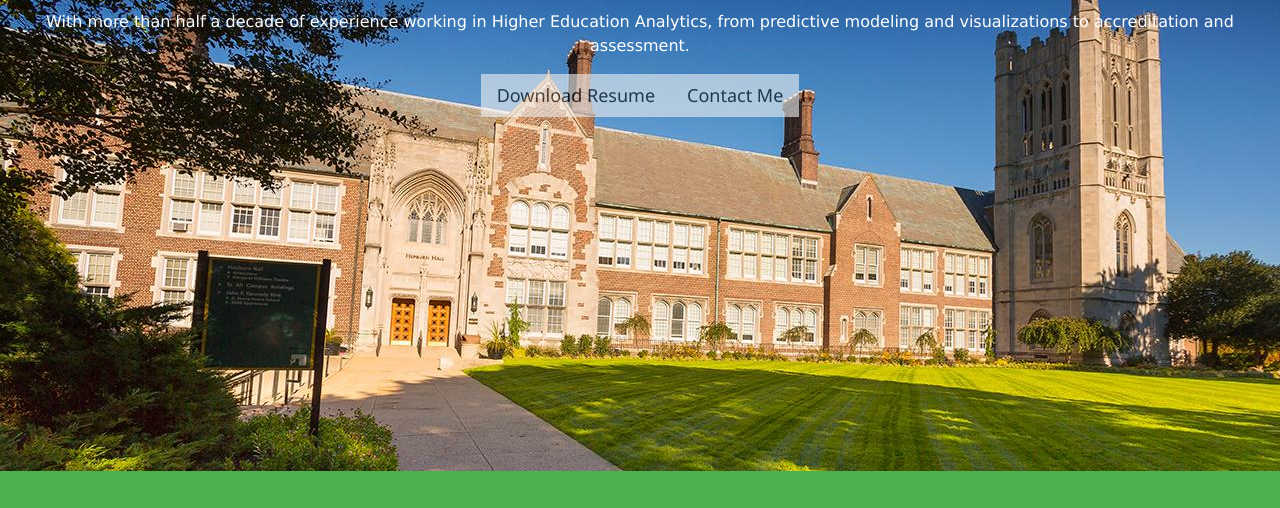
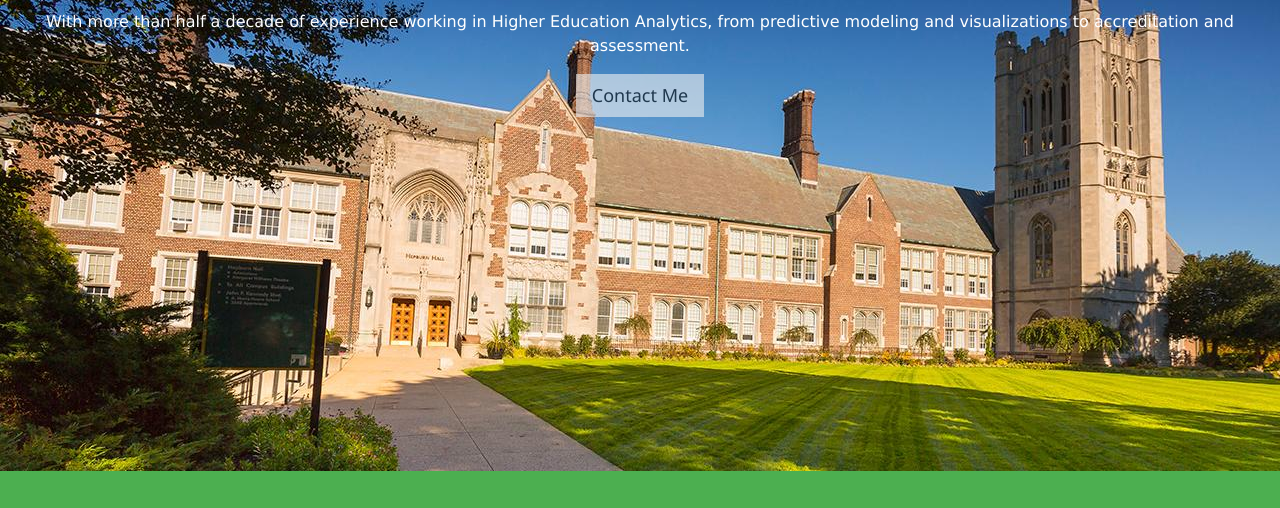
Before and after one commit to garciaj1387/garciaj1387.github.io, a plain HTML site: page index.html in a window 1280 px wide. Shown: the part 129-637 px from the top of the page. Drawn offline with nearby package versions, Linux system fonts and the light colour scheme.

Commit message:
Update index.html

```diff
--- a/index.html
+++ b/index.html
@@ -35,7 +35,7 @@
       <h1 class="w3-animate-opacity">Aspiring Data Scientist</h1>
       <hr>
       <p class="w3-animate-opacity">With more than half a decade of experience working in Higher Education Analytics, from predictive modeling and visualizations to accreditation and assessment.</p>
-      <h2><a href="documents/JulianGarciaResume.pdf" class="w3-button w3-opacity w3-large w3-light-grey"Download>Download Resume</a><a href="mailto:garciaj@outlook.com?Subject=Resume%20Inquiry" class="w3-button w3-opacity w3-large w3-light-grey" target="_top">Contact Me</a></h2>
+      <h2><a href="mailto:garciaj@outlook.com?Subject=Resume%20Inquiry" class="w3-button w3-opacity w3-large w3-light-grey" target="_top">Contact Me</a></h2>
       </div>
   </section>
   <!--Javascript Functions-->
```
